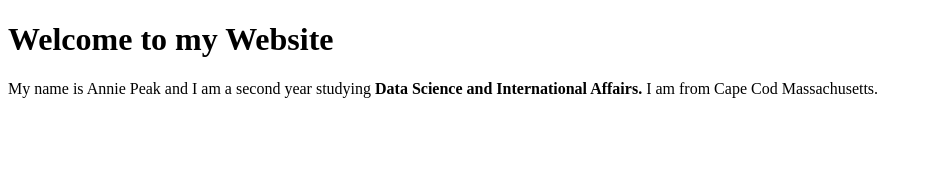
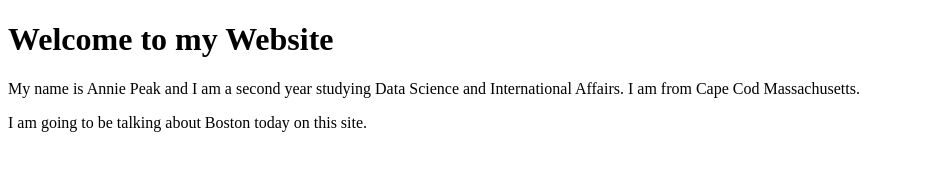
Before and after one commit to anniepeak/anniepeak.github.io, a plain HTML site: page index.html in a window 1280 px wide. Shown: the whole page, without its empty margins (0-932 px from the left). Drawn offline with Linux system fonts and the light colour scheme.

Commit message:
Update index.html

```diff
--- a/index.html
+++ b/index.html
@@ -2,6 +2,7 @@
 <html>
 <body>
 <h1>Welcome to my Website</h1>
-<p>My name is Annie Peak and I am a second year studying <b>Data Science and International Affairs.</b> I am from Cape Cod Massachusetts.</p>
+<p>My name is Annie Peak and I am a second year studying Data Science and International Affairs. I am from Cape Cod Massachusetts.</p>
+<p>I am going to be talking about Boston today on this site. </p>
 </body>
 </html>
```
